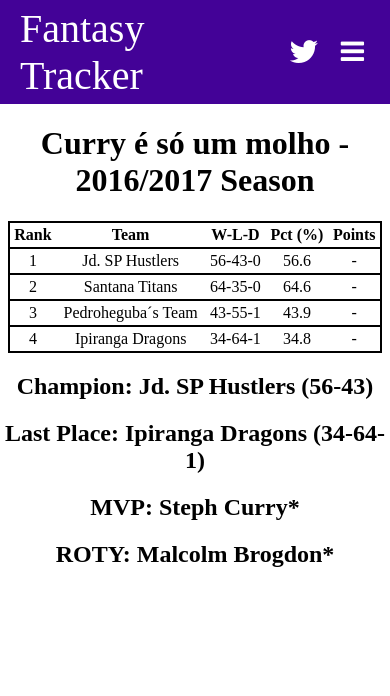
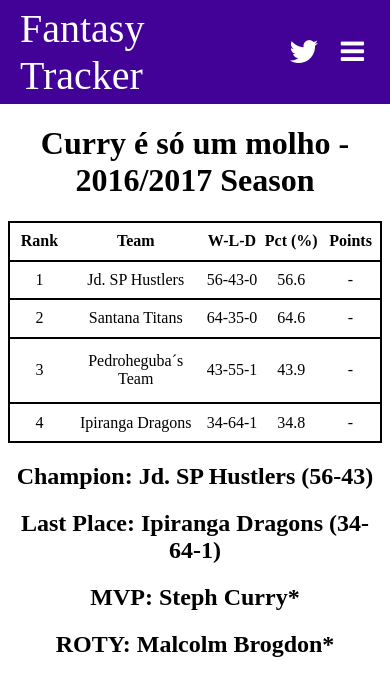
Before and after one commit to LeoFonsecaP/YahooFantasyTracker, a React (Create React App) app in the folder fantasytracker/: page /2017 in a window 390 px wide. Shown: the top 696 px of the page. Built offline with nearby package versions, Linux system fonts and the light colour scheme.

Commit message:
Fixed table and Categorias space between and how responsive they are

```diff
--- a/fantasytracker/src/index.css
+++ b/fantasytracker/src/index.css
@@ -152,6 +152,7 @@ footer p a{
   min-height: 75vh;
 }
 .Season1{
+  justify-content: space-between;
   margin-top: 3%;
   text-align: center;
   display: flex;
@@ -159,7 +160,7 @@ footer p a{
   overflow-x: auto;
 }
 .Season1 table{
-  margin: 0 15%;
+  margin-left: 12%;
   border-collapse: collapse;
 }
 
@@ -175,7 +176,20 @@ td, th {
   margin-top: 5%;
   min-height: 75vh;
 }
-
+td{
+  width: 50px
+}
+.name{
+  width:120px;
+}
+.Categorias{
+  margin-right: 12%;
+  list-style: none;
+}
+.Categorias li{
+  font-size: large;
+  padding: 5px;
+}
 @media (max-width:750px){
   .nav{
     display: none;
@@ -201,6 +215,9 @@ td, th {
   td, th {
     padding: 3px;
   }
+  .Categorias{
+    margin: 0 2%;
+  }
 }
 @media (max-width: 900px){
   .Season1{
```
